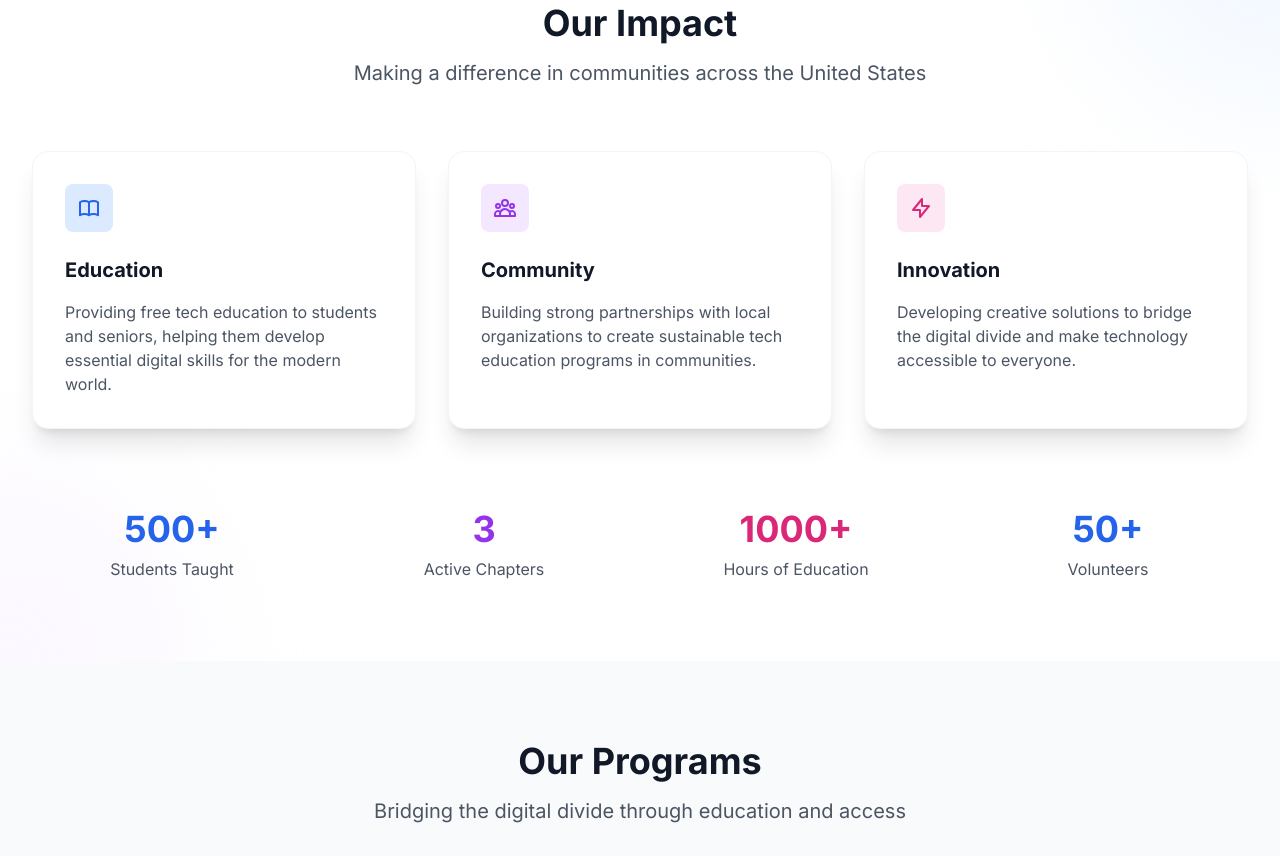
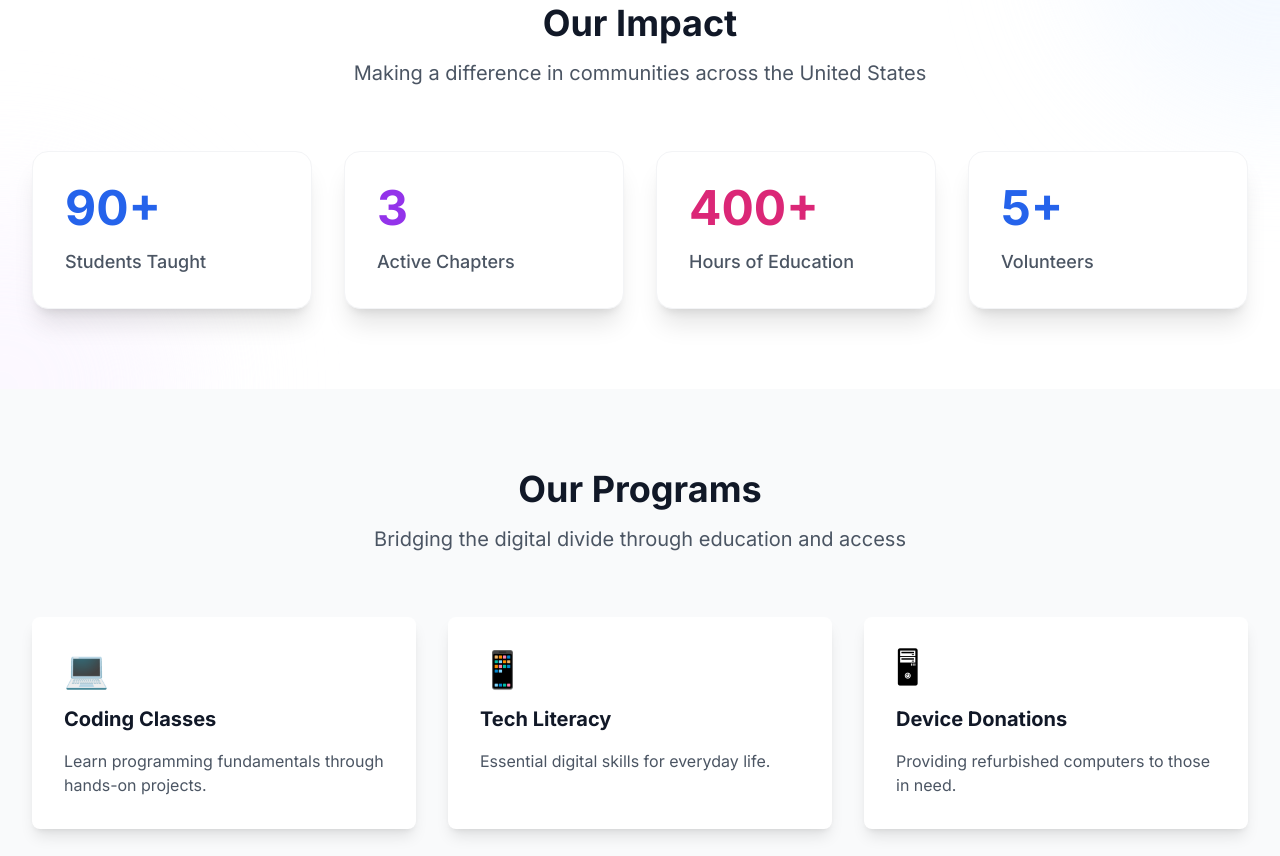
Before and after one commit to ProjectTechFoundation/website, an Astro site: page / in a window 1280 px wide. Shown: the part 877-1733 px from the top of the page. Built offline with nearby package versions, Linux system fonts and the light colour scheme; Astro itself is replaced by a stand-in of ours.

Commit message:
fixed impact numbers

```diff
--- a/src/components/home/Impact.astro
+++ b/src/components/home/Impact.astro
@@ -35,58 +35,23 @@ const images = [
       </p>
     </div>
 
-    <div class="mt-16 grid grid-cols-1 gap-8 md:grid-cols-3">
-      <!-- Education Card -->
+    <!-- Impact Stats -->
+    <div class="mt-16 grid grid-cols-1 gap-8 md:grid-cols-4">
       <div class="bg-white rounded-2xl shadow-xl p-8 transform hover:scale-105 transition-all duration-300 border border-gray-100">
-        <div class="w-12 h-12 bg-blue-100 rounded-lg flex items-center justify-center mb-6">
-          <svg class="w-6 h-6 text-blue-600" fill="none" stroke="currentColor" viewBox="0 0 24 24">
-            <path stroke-linecap="round" stroke-linejoin="round" stroke-width="2" d="M12 6.253v13m0-13C10.832 5.477 9.246 5 7.5 5S4.168 5.477 3 6.253v13C4.168 18.477 5.754 18 7.5 18s3.332.477 4.5 1.253m0-13C13.168 5.477 14.754 5 16.5 5c1.747 0 3.332.477 4.5 1.253v13C19.832 18.477 18.247 18 16.5 18c-1.746 0-3.332.477-4.5 1.253"></path>
-          </svg>
-        </div>
-        <h3 class="text-xl font-bold text-gray-900 mb-4">Education</h3>
-        <p class="text-gray-600">Providing free tech education to students and seniors, helping them develop essential digital skills for the modern world.</p>
+        <div class="text-5xl font-extrabold text-blue-600 mb-4">90+</div>
+        <div class="text-lg font-medium text-gray-600">Students Taught</div>
       </div>
-
-      <!-- Community Card -->
       <div class="bg-white rounded-2xl shadow-xl p-8 transform hover:scale-105 transition-all duration-300 border border-gray-100">
-        <div class="w-12 h-12 bg-purple-100 rounded-lg flex items-center justify-center mb-6">
-          <svg class="w-6 h-6 text-purple-600" fill="none" stroke="currentColor" viewBox="0 0 24 24">
-            <path stroke-linecap="round" stroke-linejoin="round" stroke-width="2" d="M17 20h5v-2a3 3 0 00-5.356-1.857M17 20H7m10 0v-2c0-.656-.126-1.283-.356-1.857M7 20H2v-2a3 3 0 015.356-1.857M7 20v-2c0-.656.126-1.283.356-1.857m0 0a5.002 5.002 0 019.288 0M15 7a3 3 0 11-6 0 3 3 0 016 0zm6 3a2 2 0 11-4 0 2 2 0 014 0zM7 10a2 2 0 11-4 0 2 2 0 014 0z"></path>
-          </svg>
-        </div>
-        <h3 class="text-xl font-bold text-gray-900 mb-4">Community</h3>
-        <p class="text-gray-600">Building strong partnerships with local organizations to create sustainable tech education programs in communities.</p>
+        <div class="text-5xl font-extrabold text-purple-600 mb-4">3</div>
+        <div class="text-lg font-medium text-gray-600">Active Chapters</div>
       </div>
-
-      <!-- Innovation Card -->
       <div class="bg-white rounded-2xl shadow-xl p-8 transform hover:scale-105 transition-all duration-300 border border-gray-100">
-        <div class="w-12 h-12 bg-pink-100 rounded-lg flex items-center justify-center mb-6">
-          <svg class="w-6 h-6 text-pink-600" fill="none" stroke="currentColor" viewBox="0 0 24 24">
-            <path stroke-linecap="round" stroke-linejoin="round" stroke-width="2" d="M13 10V3L4 14h7v7l9-11h-7z"></path>
-          </svg>
-        </div>
-        <h3 class="text-xl font-bold text-gray-900 mb-4">Innovation</h3>
-        <p class="text-gray-600">Developing creative solutions to bridge the digital divide and make technology accessible to everyone.</p>
+        <div class="text-5xl font-extrabold text-pink-600 mb-4">400+</div>
+        <div class="text-lg font-medium text-gray-600">Hours of Education</div>
       </div>
-    </div>
-
-    <!-- Impact Stats -->
-    <div class="mt-20 grid grid-cols-1 gap-8 md:grid-cols-4">
-      <div class="text-center">
-        <div class="text-4xl font-bold text-blue-600 mb-2">500+</div>
-        <div class="text-gray-600">Students Taught</div>
-      </div>
-      <div class="text-center">
-        <div class="text-4xl font-bold text-purple-600 mb-2">3</div>
-        <div class="text-gray-600">Active Chapters</div>
-      </div>
-      <div class="text-center">
-        <div class="text-4xl font-bold text-pink-600 mb-2">1000+</div>
-        <div class="text-gray-600">Hours of Education</div>
-      </div>
-      <div class="text-center">
-        <div class="text-4xl font-bold text-blue-600 mb-2">50+</div>
-        <div class="text-gray-600">Volunteers</div>
+      <div class="bg-white rounded-2xl shadow-xl p-8 transform hover:scale-105 transition-all duration-300 border border-gray-100">
+        <div class="text-5xl font-extrabold text-blue-600 mb-4">5+</div>
+        <div class="text-lg font-medium text-gray-600">Volunteers</div>
       </div>
     </div>
   </div>
--- a/src/components/home/RotatingText.tsx
+++ b/src/components/home/RotatingText.tsx
@@ -46,7 +46,7 @@ export default function RotatingText() {
     <div className="h-20 sm:h-24 flex items-center justify-center lg:justify-start">
       <span className="text-xl sm:text-2xl md:text-3xl text-blue-100 font-medium">
         {currentText}
-        <span className="inline-block w-1 h-6 bg-blue-100 ml-1 animate-pulse"></span>
+        <span className="inline-block w-0.5 h-8 bg-blue-100 ml-1 animate-pulse"></span>
       </span>
     </div>
   );
```
